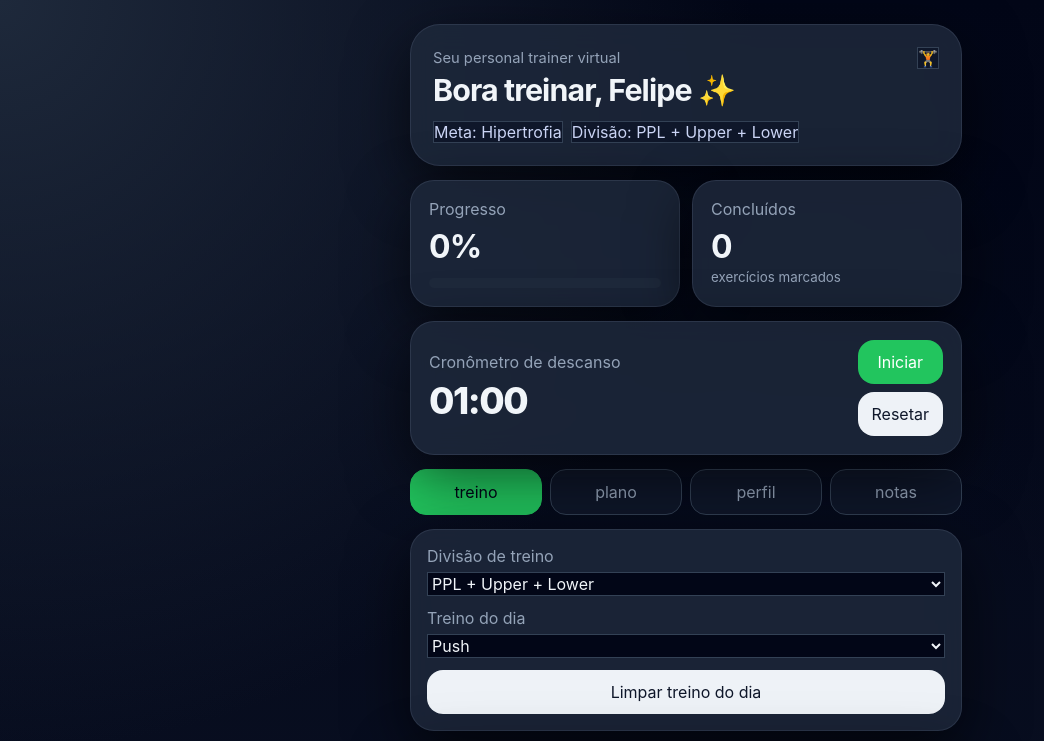
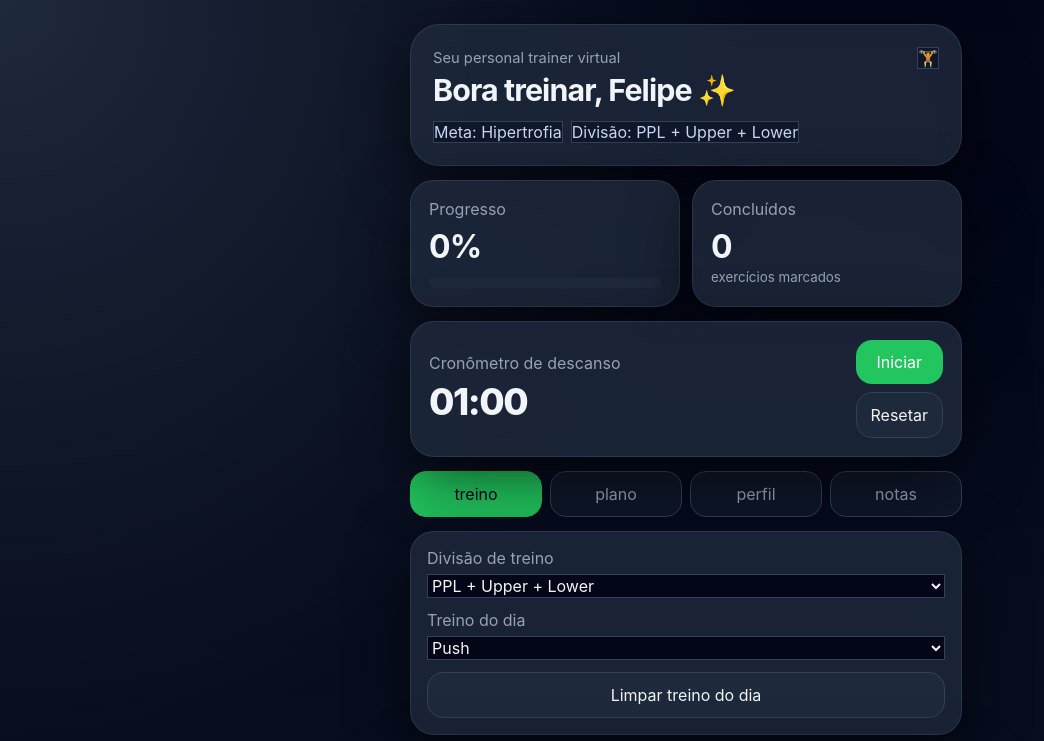
Before and after one commit to VapoLipezin/VERCEACADEMY, a React (Vite) app: page / in a window 1280 px wide. Shown: the top 741 px of the page, without its empty margins (0-1044 px from the left). Built offline with nearby package versions, Linux system fonts and the light colour scheme.

Commit message:
Update styles.css

```diff
--- a/src/styles.css
+++ b/src/styles.css
@@ -150,12 +150,8 @@ color:#cbd5f5;
   width: 100%;
   height: 10px;
   border-radius: 999px;
-  background: #e2e8f0;
+  background:#1e293b;
   overflow: hidden;
-}
-
-.progress-track{
-background:#1e293b;
 }
 
 .progress-bar{
@@ -200,15 +196,16 @@ background:linear-gradient(90deg,#22c55e,#4ade80);
   filter: brightness(1.05);
 }
 
-.secondary-button {
-  background: #eef2f7;
-  color: #0f172a;
+.secondary-button{
+background:#1e293b;
+color:#f1f5f9;
+border:1px solid #334155;
 }
 
-.ghost-button {
-  background: transparent;
-  color: #0f172a;
-  border: 1px solid #dbe3ee;
+.ghost-button{
+background:transparent;
+color:#94a3b8;
+border:1px solid #334155;
 }
 
 .tab-bar {
@@ -366,9 +363,9 @@ box-shadow:0 6px 20px rgba(34,197,94,0.5);
   margin: 0;
 }
 
-.info-box {
-  background: #f8fafc;
-  border: 1px solid #e2e8f0;
+.info-box{
+background:#020617;
+border:1px solid #334155;
   padding: 14px;
   border-radius: 18px;
   line-height: 1.5;
```
